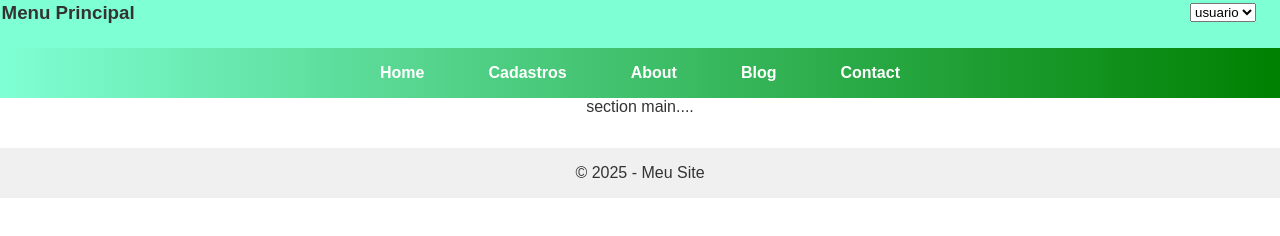
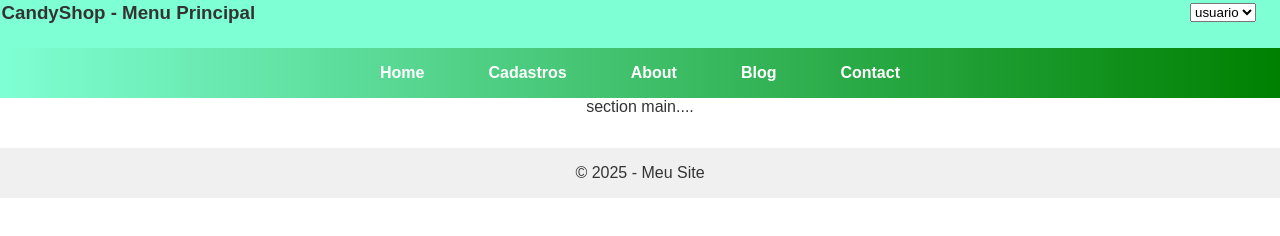
Before and after one commit to rjhalmeman/dw1-modelo-4bim, a website: page frontend/menu.html in a window 1280 px wide. Drawn offline with Linux system fonts and the light colour scheme; no server answers.

Commit message:
[2025-11-15 07:06] Commit automático

```diff
--- a/frontend/menu.html
+++ b/frontend/menu.html
@@ -3,14 +3,14 @@
 
 <head>
   <meta charset="UTF-8">
-  <title>Menu Principal</title>
+  <title>CandyShop</title>
   <link rel="stylesheet" href="menu.css">
 </head>
 
 <body>
   <header>
     <div class="topo">
-      <h3>Menu Principal</h3>
+      <h3>CandyShop - Menu Principal</h3>
       <select id="oUsuario" onchange="handleUserAction(this.value)">
         <option value="">usuario</option>
         <option value="sair">Sair</option>
```
